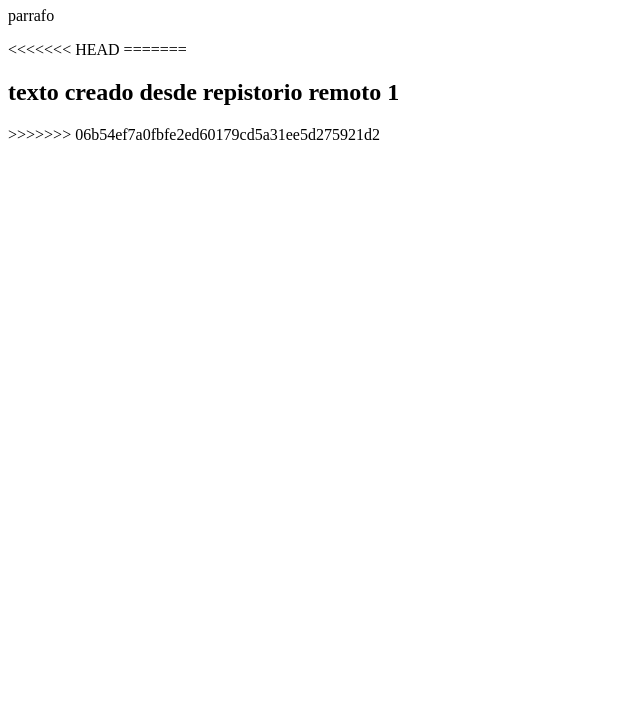
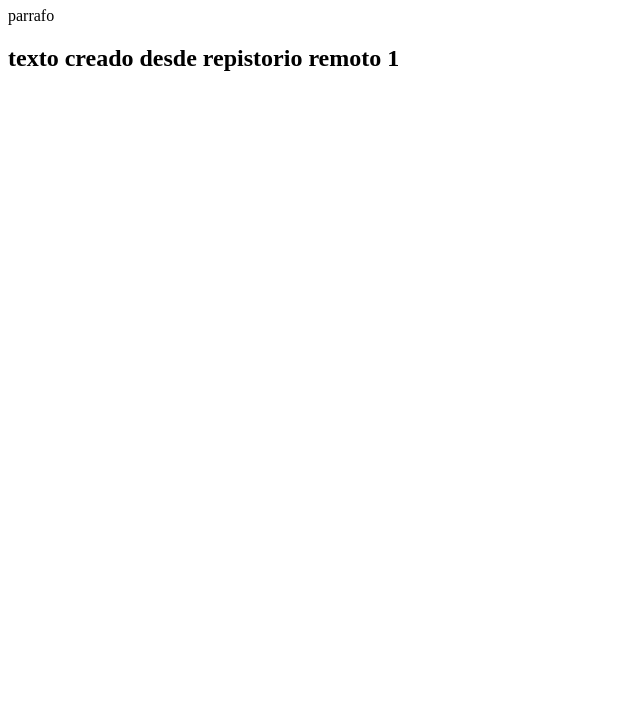
Before and after one commit to delirium666/prueba01, a plain HTML site: page index.html in a window 1280 px wide. Shown: the part 73-800 px from the top of the page, without its empty margins (0-640 px from the left). Drawn offline with Linux system fonts and the light colour scheme.

Commit message:
varias cagazos

```diff
--- a/index.html
+++ b/index.html
@@ -12,10 +12,7 @@
 
     <h1>TITUlO</h1>
     <p>parrafo</p>
-<<<<<<< HEAD
-=======
     <h2>texto creado desde repistorio remoto 1 </h2>
->>>>>>> 06b54ef7a0fbfe2ed60179cd5a31ee5d275921d2
 
 
 
```
Also changed, not shown: 1 other file.
